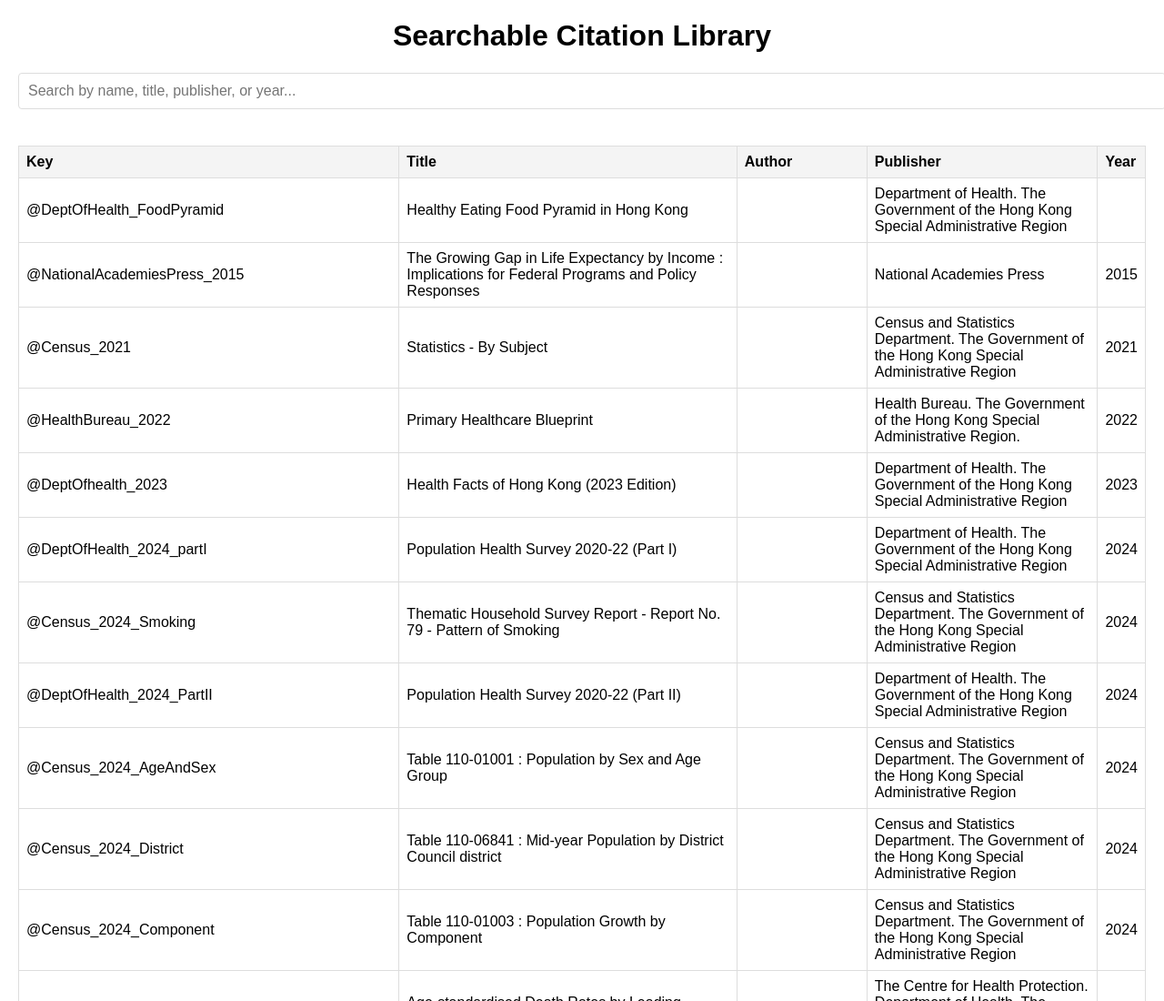
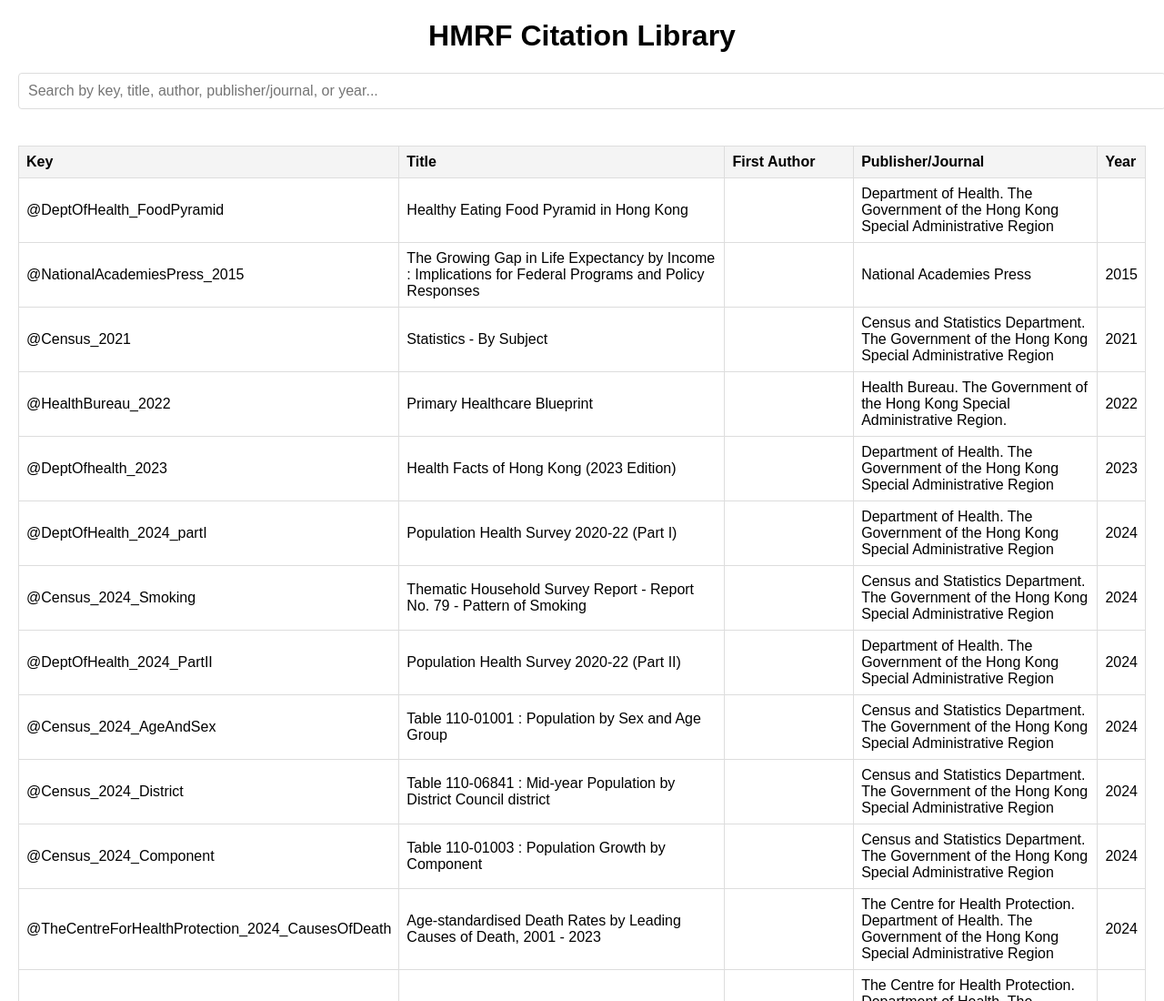
Before and after one commit to ClaudiaChenSun/citation-library, a plain HTML site: page index.html in a window 1280 px wide. Shown: the top 1100 px of the page at 91% size. Drawn offline with Linux system fonts and the light colour scheme.

Commit message:
Update index.html

```diff
--- a/index.html
+++ b/index.html
@@ -3,7 +3,7 @@
 <head>
   <meta charset="UTF-8">
   <meta name="viewport" content="width=device-width, initial-scale=1.0">
-  <title>Searchable Citation Library</title>
+  <title>HMRF Citation Library</title>
   <style>
     body {
       font-family: Arial, sans-serif;
@@ -43,16 +43,16 @@
   </style>
 </head>
 <body>
-  <h1>Searchable Citation Library</h1>
-  <input type="text" id="searchInput" placeholder="Search by name, title, publisher, or year...">
+  <h1>HMRF Citation Library</h1>
+  <input type="text" id="searchInput" placeholder="Search by key, title, author, publisher/journal, or year...">
 
   <table id="citationTable">
     <thead>
       <tr>
         <th>Key</th>
         <th>Title</th>
-        <th>Author</th>
-        <th>Publisher</th>
+        <th>First Author</th>
+        <th>Publisher/Journal</th>
         <th>Year</th>
       </tr>
     </thead>
```
